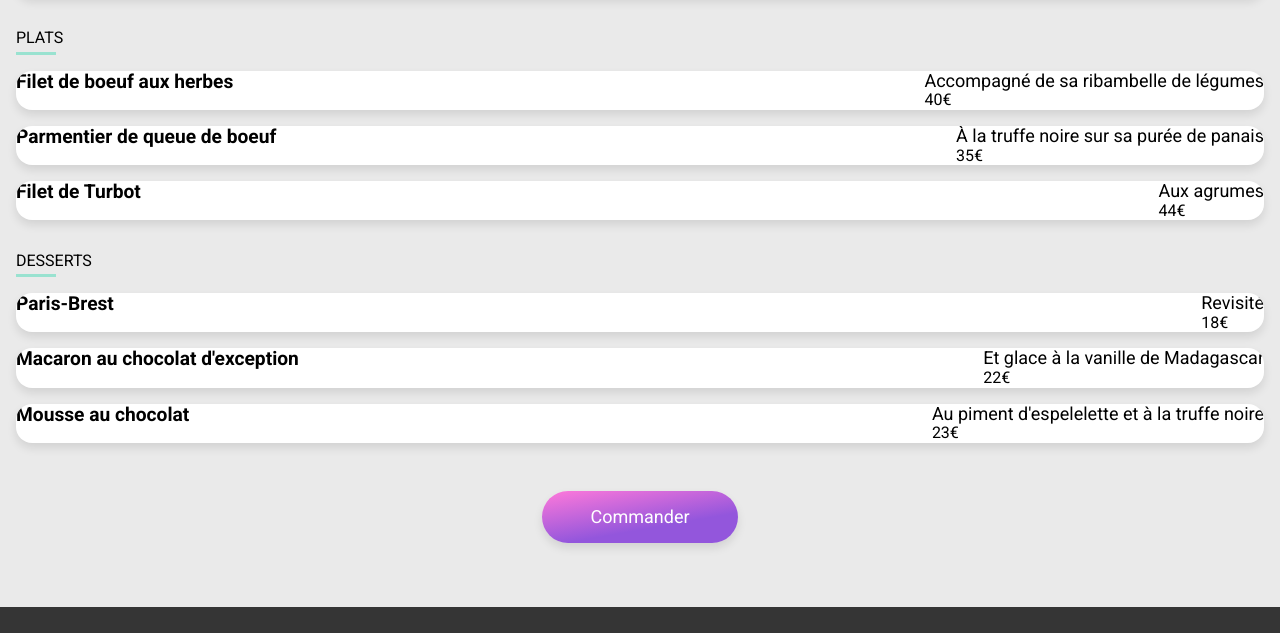
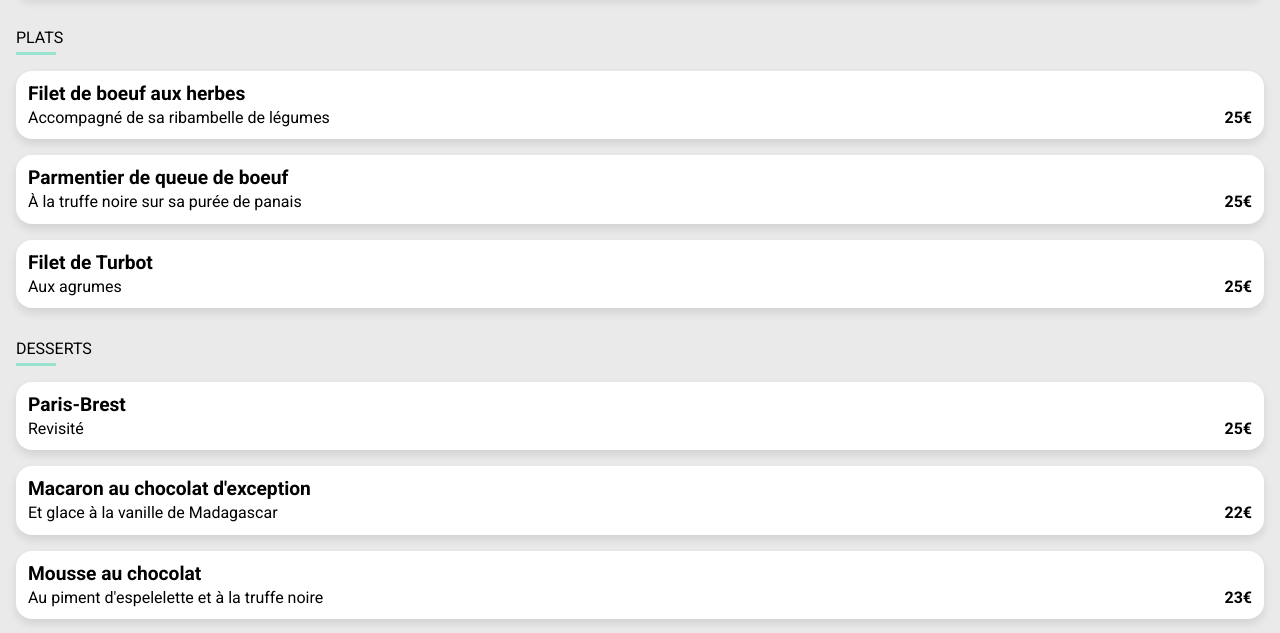
Before and after one commit to luisgarcia96/oh-my-food, a website: page pages/laPalletteDuGout.html in a window 1280 px wide. Shown: the part 730-1363 px from the top of the page. Drawn offline with Linux system fonts and the light colour scheme; a web font is replaced by a local one.

Commit message:
Finish Restaurant 1 page

```diff
--- a/pages/laPalletteDuGout.html
+++ b/pages/laPalletteDuGout.html
@@ -100,39 +100,58 @@
                     </div>
                     <hr class="restaurant_menu_offer_meal_title_underline">
                     <div class="restaurant_menu_offer_meal_plates_container">
-                        <div class="plate_card">
-                            <div class="plate_card_title">
+
+                        <div class="plate_card card--4">
+                            <div class="plate_card_main_container">
+                                <div class="plate_card_main_container_title">
                                     <h3>Filet de boeuf aux herbes</h3>
                                 </div>
-                            <div class="plate_card_info">
-                                <p class="plate_card_info_details">
+                                <div class="plate_card_main_container_info">
+                                    <p class="plate_card_main_container_info_details">
                                         Accompagné de sa ribambelle de légumes
                                     </p>
-                                <span class="plate_card_info_price">40€</span>
+                                    <span class="plate_card_main_container_info_price">25€</span>
                                 </div>
                             </div>
-                        <div class="plate_card">
-                            <div class="plate_card_title">
+                            <div class="plate_card_check">
+                                <i class="fas fa-check-circle" aria-hidden="true"></i>
+                            </div>
+                        </div>
+
+                        <div class="plate_card card--5">
+                            <div class="plate_card_main_container">
+                                <div class="plate_card_main_container_title">
                                     <h3>Parmentier de queue de boeuf</h3>
                                 </div>
-                            <div class="plate_card_info">
-                                <p class="plate_card_info_details">
+                                <div class="plate_card_main_container_info">
+                                    <p class="plate_card_main_container_info_details">
                                         À la truffe noire sur sa purée de panais
                                     </p>
-                                <span class="plate_card_info_price">35€</span>
+                                    <span class="plate_card_main_container_info_price">25€</span>
                                 </div>
                             </div>
-                        <div class="plate_card">
-                            <div class="plate_card_title">
+                            <div class="plate_card_check">
+                                <i class="fas fa-check-circle" aria-hidden="true"></i>
+                            </div>
+                        </div>
+
+                        <div class="plate_card card--6">
+                            <div class="plate_card_main_container">
+                                <div class="plate_card_main_container_title">
                                     <h3>Filet de Turbot</h3>
                                 </div>
-                            <div class="plate_card_info">
-                                <p class="plate_card_info_details">
+                                <div class="plate_card_main_container_info">
+                                    <p class="plate_card_main_container_info_details">
                                         Aux agrumes
                                     </p>
-                                <span class="plate_card_info_price">44€</span>
+                                    <span class="plate_card_main_container_info_price">25€</span>
                                 </div>
                             </div>
+                            <div class="plate_card_check">
+                                <i class="fas fa-check-circle" aria-hidden="true"></i>
+                            </div>
+                        </div>
+
                     </div>
                 </div>
                 <div class="restaurant_menu_offer_meal">
@@ -141,39 +160,58 @@
                     </div>
                     <hr class="restaurant_menu_offer_meal_title_underline">
                     <div class="restaurant_menu_offer_meal_plates_container">
-                        <div class="plate_card">
-                            <div class="plate_card_title">
+
+                        <div class="plate_card card--7">
+                            <div class="plate_card_main_container">
+                                <div class="plate_card_main_container_title">
                                     <h3>Paris-Brest</h3>
                                 </div>
-                            <div class="plate_card_info">
-                                <p class="plate_card_info_details">
+                                <div class="plate_card_main_container_info">
+                                    <p class="plate_card_main_container_info_details">
                                         Revisité
                                     </p>
-                                <span class="plate_card_info_price">18€</span>
+                                    <span class="plate_card_main_container_info_price">25€</span>
                                 </div>
                             </div>
-                        <div class="plate_card">
-                            <div class="plate_card_title">
+                            <div class="plate_card_check">
+                                <i class="fas fa-check-circle" aria-hidden="true"></i>
+                            </div>
+                        </div>
+
+                        <div class="plate_card card--8">
+                            <div class="plate_card_main_container">
+                                <div class="plate_card_main_container_title">
                                     <h3>Macaron au chocolat d'exception</h3>
                                 </div>
-                            <div class="plate_card_info">
-                                <p class="plate_card_info_details">
+                                <div class="plate_card_main_container_info">
+                                    <p class="plate_card_main_container_info_details">
                                         Et glace à la vanille de Madagascar
                                     </p>
-                                <span class="plate_card_info_price">22€</span>
+                                    <span class="plate_card_main_container_info_price">22€</span>
                                 </div>
                             </div>
-                        <div class="plate_card">
-                            <div class="plate_card_title">
+                            <div class="plate_card_check">
+                                <i class="fas fa-check-circle" aria-hidden="true"></i>
+                            </div>
+                        </div>
+
+                        <div class="plate_card card--9">
+                            <div class="plate_card_main_container">
+                                <div class="plate_card_main_container_title">
                                     <h3>Mousse au chocolat</h3>
                                 </div>
-                            <div class="plate_card_info">
-                                <p class="plate_card_info_details">
+                                <div class="plate_card_main_container_info">
+                                    <p class="plate_card_main_container_info_details">
                                         Au piment d'espelelette et à la truffe noire
                                     </p>
-                                <span class="plate_card_info_price">23€</span>
+                                    <span class="plate_card_main_container_info_price">23€</span>
                                 </div>
                             </div>
+                            <div class="plate_card_check">
+                                <i class="fas fa-check-circle" aria-hidden="true"></i>
+                            </div>
+                        </div>
+
                     </div>
                 </div>
             </div>
--- a/sass/abstracts/_variables.scss
+++ b/sass/abstracts/_variables.scss
@@ -15,12 +15,9 @@ $color-green: #289c7f;
 
 //Transition and animation time variables
 $tt-checkmark-display: 500ms;
-$tt-card-display: 500ms;
+$tt-card-display: 1000ms;
 $tt-card-opacity: 1000ms;
 $tt-like-display: 500ms;
 $tt-btn-effect: 200ms;
 $tt-loader-effect: 2000ms;
 $tt-opacity-appear-effect: 500ms;
-
-//List of colors
-$color-chart: $color-primary, $color-secondary, $color-tertiare;
```
Also changed, not shown: public/css/styles.css. Lines whose indentation alone changed are shown as unchanged.
